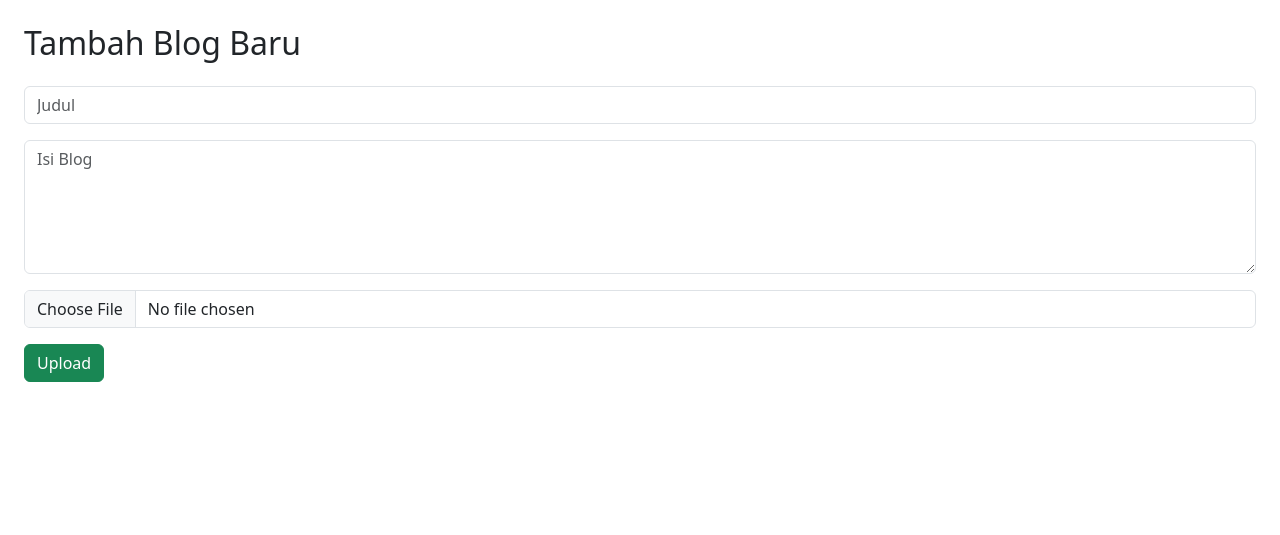
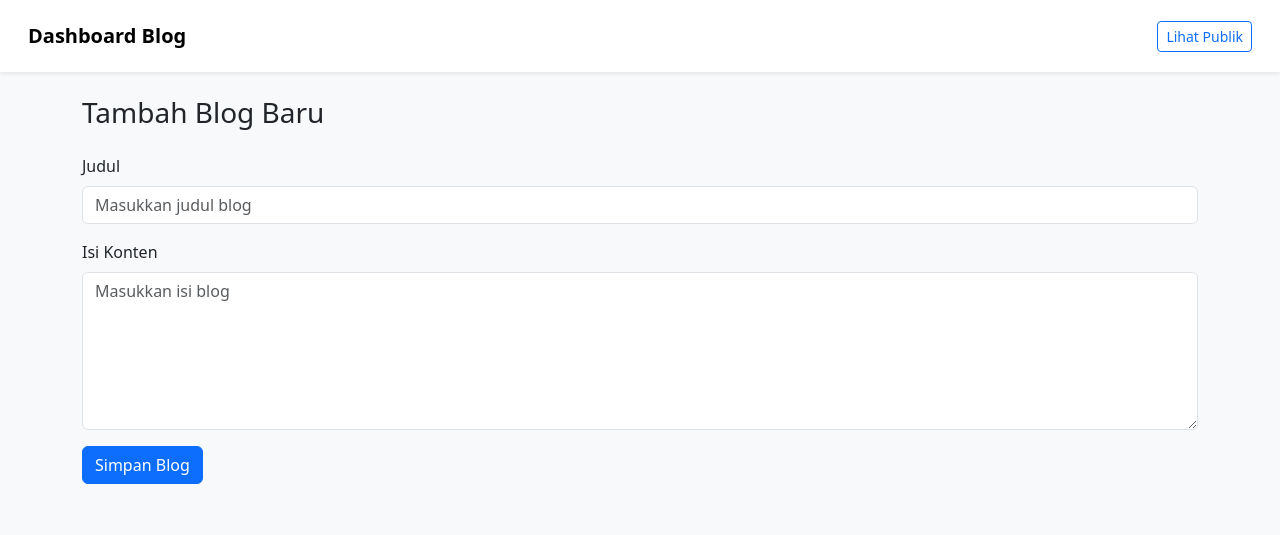
Before and after one commit to Fizxxc/FizzxVersee-blog, a plain HTML site: page dashboard.html in a window 1280 px wide. Drawn offline with nearby package versions, Linux system fonts and the light colour scheme; some packages are replaced by stand-ins of ours; no server answers; a script that the page names is missing.

Commit message:
Update dashboard.html

```diff
--- a/dashboard.html
+++ b/dashboard.html
@@ -1,19 +1,35 @@
 <!DOCTYPE html>
 <html lang="id">
 <head>
-  <meta charset="UTF-8">
-  <title>Dashboard Admin</title>
+  <meta charset="UTF-8" />
+  <meta name="viewport" content="width=device-width, initial-scale=1" />
+  <title>Dashboard Blog</title>
   <link href="https://cdn.jsdelivr.net/npm/bootstrap@5.3.3/dist/css/bootstrap.min.css" rel="stylesheet" />
   <script src="https://cdn.jsdelivr.net/npm/sweetalert2@11"></script>
 </head>
-<body class="bg-white p-4">
-  <h2 class="mb-4">Tambah Blog Baru</h2>
-  <form id="blogForm">
-    <input type="text" class="form-control mb-3" id="title" placeholder="Judul" required>
-    <textarea class="form-control mb-3" id="content" rows="5" placeholder="Isi Blog" required></textarea>
-    <input type="file" class="form-control mb-3" id="image" accept="image/*" required>
-    <button class="btn btn-success">Upload</button>
-  </form>
+<body class="bg-light">
+  <nav class="navbar navbar-light bg-white p-3 shadow-sm">
+    <div class="container-fluid">
+      <a class="navbar-brand fw-bold" href="#">Dashboard Blog</a>
+      <a href="index.html" class="btn btn-outline-primary btn-sm">Lihat Publik</a>
+    </div>
+  </nav>
+
+  <div class="container py-4">
+    <h3 class="mb-4">Tambah Blog Baru</h3>
+
+    <form id="blogForm" class="mb-4">
+      <div class="mb-3">
+        <label for="title" class="form-label">Judul</label>
+        <input type="text" id="title" class="form-control" placeholder="Masukkan judul blog" required />
+      </div>
+      <div class="mb-3">
+        <label for="content" class="form-label">Isi Konten</label>
+        <textarea id="content" class="form-control" rows="6" placeholder="Masukkan isi blog" required></textarea>
+      </div>
+      <button type="submit" class="btn btn-primary">Simpan Blog</button>
+    </form>
+  </div>
 
   <script src="firebase-config.js" type="module"></script>
   <script src="dashboard.js" type="module"></script>
```
